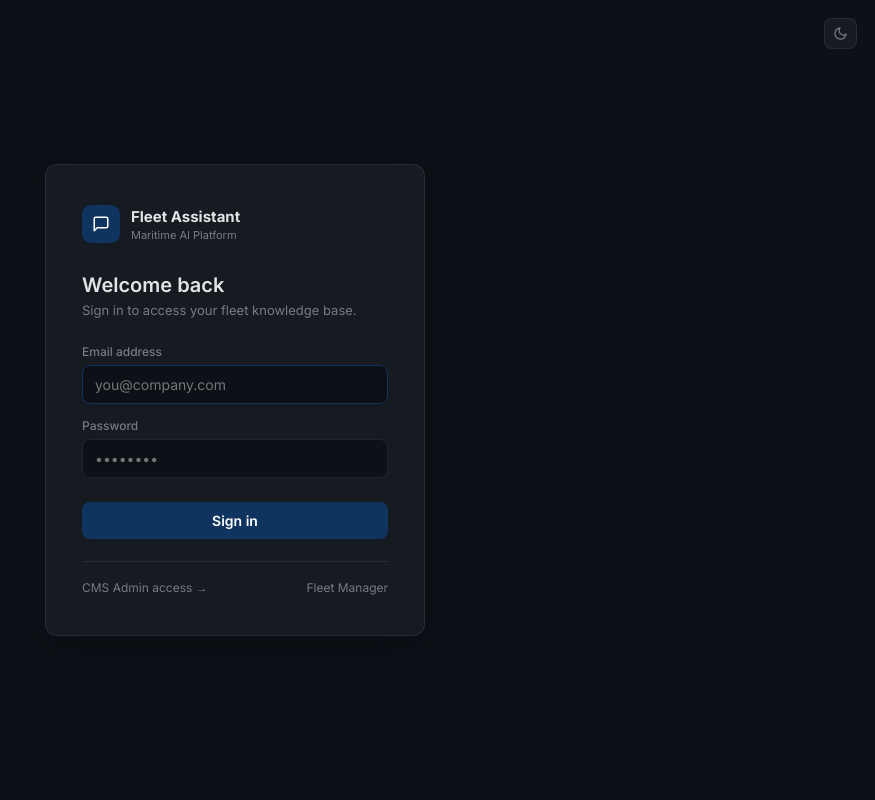
After one commit to indroputranto/docling-fleet, a Flask app: template templates/login.html in a window 1280 px wide. The commit adds this page. Shown: the whole page, without its empty margins (405-1280 px from the left). Run offline with Flask 3, Linux system fonts and the light colour scheme; the template is opened without the code that fills it, so the values that code supplies are empty; parts of the project's set-up code (start-up, migrations or seed data) failed here and were passed over.

Commit message:
Gate chat behind login; add /login and /logout routes
- home() now checks cms_token cookie; redirects to /login if absent/invalid
- /login (GET/POST): accepts all user roles (admin, client_admin, user);
  sets httpOnly cms_token cookie on success; honours ?next= param
- /logout: clears cms_token cookie, redirects to /login
- chat's doLogout() now also hits /logout to clear the server-side cookie
- New templates/login.html: clean login page with dark/light toggle that
  shares the same localStorage 'theme' key as the rest of the app
- Footer link on login page points admins to /cms/login for CMS access

Co-Authored-By: Claude Sonnet 4.6 <noreply@anthropic.com>

```diff
--- a/app.py
+++ b/app.py
@@ -9,7 +9,7 @@ import os
 import json
 import logging
 import tempfile
-from flask import Flask, request, jsonify
+from flask import Flask, request, jsonify, render_template, redirect, url_for, make_response, flash
 from werkzeug.utils import secure_filename
 import requests
 from dotenv import load_dotenv
@@ -832,12 +832,82 @@ def get_client_id_from_request() -> str:
     return 'default'
 
 
+def _check_chat_cookie():
+    """
+    Validate cms_token cookie for chat gate.
+    Accepts any active user role (admin, client_admin, user).
+    Returns decoded payload or None.
+    """
+    from auth import _decode_token
+    import jwt as _jwt
+    token = request.cookies.get("cms_token")
+    if not token:
+        return None
+    try:
+        payload = _decode_token(token)
+        return payload
+    except _jwt.PyJWTError:
+        return None
+
+
 @app.route("/")
 def home():
-    """Serve the chat UI, themed for the requesting client."""
-    from flask import render_template
+    """Serve the chat UI — requires a valid session cookie."""
+    if not _check_chat_cookie():
+        return redirect(url_for("chat_login", next="/"))
     client_id = get_client_id_from_request()
     return render_template('chat.html', client_id=client_id)
+
+
+@app.route("/login", methods=["GET", "POST"])
+def chat_login():
+    """Standalone login page for chat users (all roles accepted)."""
+    from auth import _decode_token, _make_token, ACCESS_EXPIRES
+    import jwt as _jwt
+
+    # Already logged in → go straight to chat
+    if _check_chat_cookie():
+        return redirect(request.args.get("next") or "/")
+
+    if request.method == "GET":
+        return render_template("login.html")
+
+    email    = request.form.get("email", "").strip().lower()
+    password = request.form.get("password", "")
+
+    if not email or not password:
+        flash("Email and password are required.", "error")
+        return render_template("login.html")
+
+    from models import User
+    user = User.query.filter_by(email=email, active=True).first()
+    if not user or not user.check_password(password):
+        flash("Invalid email or password.", "error")
+        return render_template("login.html")
+
+    from datetime import datetime, timezone
+    user.last_login_at = datetime.now(timezone.utc)
+    from models import db as _db
+    _db.session.commit()
+
+    token = _make_token(user, ACCESS_EXPIRES)
+    next_url = request.form.get("next") or request.args.get("next") or "/"
+    resp = make_response(redirect(next_url))
+    resp.set_cookie(
+        "cms_token", token,
+        httponly=True, samesite="Lax",
+        max_age=int(ACCESS_EXPIRES.total_seconds()),
+    )
+    logging.info(f"[chat-login] Login success: {email} role={user.role}")
+    return resp
+
+
+@app.route("/logout")
+def chat_logout():
+    """Clear the session cookie and redirect to login."""
+    resp = make_response(redirect(url_for("chat_login")))
+    resp.delete_cookie("cms_token")
+    return resp
 
 @app.errorhandler(404)
 def not_found(error):
--- a/templates/chat.html
+++ b/templates/chat.html
@@ -954,6 +954,8 @@ async function submitLogin() {
 async function doLogout() {
   await fetch('/auth/logout', {method:'POST'}).catch(()=>{});
   _clearAuth();
+  // Also clear the server-side cookie and redirect to login
+  window.location.href = '/logout';
 }
 
 // ============================================================
--- /dev/null
+++ b/templates/login.html
@@ -0,0 +1,188 @@
+<!DOCTYPE html>
+<html lang="en" data-theme="dark">
+<head>
+  <meta charset="UTF-8" />
+  <meta name="viewport" content="width=device-width, initial-scale=1.0" />
+  <title>Sign In · Fleet Assistant</title>
+  <link rel="preconnect" href="https://fonts.googleapis.com" />
+  <link href="https://fonts.googleapis.com/css2?family=Inter:wght@400;500;600;700&display=swap" rel="stylesheet" />
+  <style>
+    *, *::before, *::after { box-sizing: border-box; margin: 0; padding: 0; }
+
+    :root {
+      --bg:       #0d1117;
+      --surface:  #161b22;
+      --border:   rgba(255,255,255,0.08);
+      --text:     rgba(255,255,255,0.88);
+      --muted:    rgba(255,255,255,0.42);
+      --accent:   #0f3460;
+      --radius:   12px;
+    }
+
+    [data-theme="light"] {
+      --bg:       #f0f2f5;
+      --surface:  #ffffff;
+      --border:   rgba(0,0,0,0.08);
+      --text:     #1a1d23;
+      --muted:    rgba(26,29,35,0.45);
+      --accent:   #0f3460;
+    }
+
+    body {
+      font-family: 'Inter', sans-serif;
+      background: var(--bg); color: var(--text);
+      min-height: 100dvh;
+      display: flex; align-items: center; justify-content: center;
+      transition: background .2s, color .2s;
+    }
+
+    .login-card {
+      width: 100%; max-width: 380px;
+      background: var(--surface); border: 1px solid var(--border);
+      border-radius: var(--radius); padding: 40px 36px;
+      box-shadow: 0 8px 40px rgba(0,0,0,0.25);
+    }
+
+    [data-theme="light"] .login-card {
+      box-shadow: 0 4px 24px rgba(0,0,0,0.08);
+    }
+
+    /* Logo row */
+    .logo {
+      display: flex; align-items: center; gap: 11px; margin-bottom: 30px;
+    }
+    .logo-mark {
+      width: 38px; height: 38px; background: var(--accent);
+      border-radius: 9px; display: flex; align-items: center; justify-content: center;
+      font-size: 14px; font-weight: 700; color: #fff; flex-shrink: 0;
+    }
+    .logo-name { font-size: 15px; font-weight: 700; }
+    .logo-sub  { font-size: 11px; color: var(--muted); margin-top: 2px; }
+
+    h1 { font-size: 20px; font-weight: 600; margin-bottom: 5px; }
+    .subtitle { font-size: 13px; color: var(--muted); margin-bottom: 26px; }
+
+    /* Flash */
+    .flash-error {
+      background: rgba(218,54,51,.15); border: 1px solid rgba(218,54,51,.3);
+      color: #f85149; padding: 10px 14px; border-radius: 8px;
+      font-size: 13px; margin-bottom: 18px;
+    }
+    [data-theme="light"] .flash-error {
+      background: rgba(185,28,28,.08); border-color: rgba(185,28,28,.25);
+      color: #b91c1c;
+    }
+
+    /* Form */
+    .form-group { display: flex; flex-direction: column; gap: 6px; margin-bottom: 14px; }
+    label { font-size: 12px; font-weight: 500; color: var(--muted); }
+    input {
+      background: var(--bg); border: 1px solid var(--border);
+      border-radius: 8px; padding: 10px 12px; color: var(--text);
+      font-family: inherit; font-size: 14px; outline: none;
+      transition: border-color .15s; width: 100%;
+    }
+    input:focus { border-color: var(--accent); }
+
+    .btn {
+      width: 100%; padding: 10px; background: var(--accent); border: none;
+      border-radius: 8px; color: #fff; font-family: inherit; font-size: 14px;
+      font-weight: 600; cursor: pointer; margin-top: 10px; transition: opacity .15s;
+    }
+    .btn:hover { opacity: .85; }
+
+    /* Footer links */
+    .card-footer {
+      display: flex; align-items: center; justify-content: space-between;
+      margin-top: 22px; padding-top: 18px; border-top: 1px solid var(--border);
+    }
+    .card-footer a {
+      font-size: 12px; color: var(--muted); text-decoration: none;
+      transition: color .12s;
+    }
+    .card-footer a:hover { color: var(--text); }
+
+    /* Theme toggle */
+    #theme-toggle {
+      position: fixed; top: 18px; right: 18px;
+      background: var(--surface); border: 1px solid var(--border);
+      border-radius: 8px; padding: 7px 8px;
+      cursor: pointer; color: var(--muted);
+      display: flex; align-items: center;
+      transition: background .15s, color .15s;
+    }
+    #theme-toggle:hover { color: var(--text); }
+  </style>
+</head>
+<body>
+
+<!-- Theme toggle (top-right) -->
+<button id="theme-toggle" onclick="toggleTheme()" aria-label="Toggle dark/light mode" title="Toggle dark/light mode">
+  <svg id="icon-moon" width="15" height="15" viewBox="0 0 24 24" fill="none" stroke="currentColor" stroke-width="2" stroke-linecap="round" stroke-linejoin="round">
+    <path d="M21 12.79A9 9 0 1 1 11.21 3 7 7 0 0 0 21 12.79z"/>
+  </svg>
+  <svg id="icon-sun" width="15" height="15" viewBox="0 0 24 24" fill="none" stroke="currentColor" stroke-width="2" stroke-linecap="round" stroke-linejoin="round" style="display:none;">
+    <circle cx="12" cy="12" r="5"/>
+    <line x1="12" y1="1" x2="12" y2="3"/><line x1="12" y1="21" x2="12" y2="23"/>
+    <line x1="4.22" y1="4.22" x2="5.64" y2="5.64"/><line x1="18.36" y1="18.36" x2="19.78" y2="19.78"/>
+    <line x1="1" y1="12" x2="3" y2="12"/><line x1="21" y1="12" x2="23" y2="12"/>
+    <line x1="4.22" y1="19.78" x2="5.64" y2="18.36"/><line x1="18.36" y1="5.64" x2="19.78" y2="4.22"/>
+  </svg>
+</button>
+
+<div class="login-card">
+  <div class="logo">
+    <div class="logo-mark">
+      <svg width="18" height="18" viewBox="0 0 24 24" fill="none" stroke="#fff" stroke-width="2" stroke-linecap="round" stroke-linejoin="round">
+        <path d="M21 15a2 2 0 0 1-2 2H7l-4 4V5a2 2 0 0 1 2-2h14a2 2 0 0 1 2 2z"/>
+      </svg>
+    </div>
+    <div>
+      <div class="logo-name">Fleet Assistant</div>
+      <div class="logo-sub">Maritime AI Platform</div>
+    </div>
+  </div>
+
+  <h1>Welcome back</h1>
+  <p class="subtitle">Sign in to access your fleet knowledge base.</p>
+
+  {% with messages = get_flashed_messages(with_categories=true) %}
+    {% for category, message in messages %}
+      <div class="flash-{{ category }}">{{ message }}</div>
+    {% endfor %}
+  {% endwith %}
+
+  <form method="POST" action="{{ url_for('chat_login', next=request.args.get('next', '/')) }}">
+    <div class="form-group">
+      <label for="email">Email address</label>
+      <input type="email" id="email" name="email" placeholder="you@company.com" required autofocus />
+    </div>
+    <div class="form-group">
+      <label for="password">Password</label>
+      <input type="password" id="password" name="password" placeholder="••••••••" required />
+    </div>
+    <button type="submit" class="btn">Sign in</button>
+  </form>
+
+  <div class="card-footer">
+    <a href="/cms/login">CMS Admin access →</a>
+    <span style="font-size:12px; color:var(--muted);">Fleet Manager</span>
+  </div>
+</div>
+
+<script>
+function _setTheme(t) {
+  document.documentElement.setAttribute('data-theme', t);
+  localStorage.setItem('theme', t);
+  document.getElementById('icon-moon').style.display = t === 'dark'  ? 'block' : 'none';
+  document.getElementById('icon-sun').style.display  = t === 'light' ? 'block' : 'none';
+}
+function toggleTheme() {
+  var current = document.documentElement.getAttribute('data-theme') || 'dark';
+  _setTheme(current === 'dark' ? 'light' : 'dark');
+}
+// Apply saved theme on load
+(function() { _setTheme(localStorage.getItem('theme') || 'dark'); })();
+</script>
+</body>
+</html>
```
